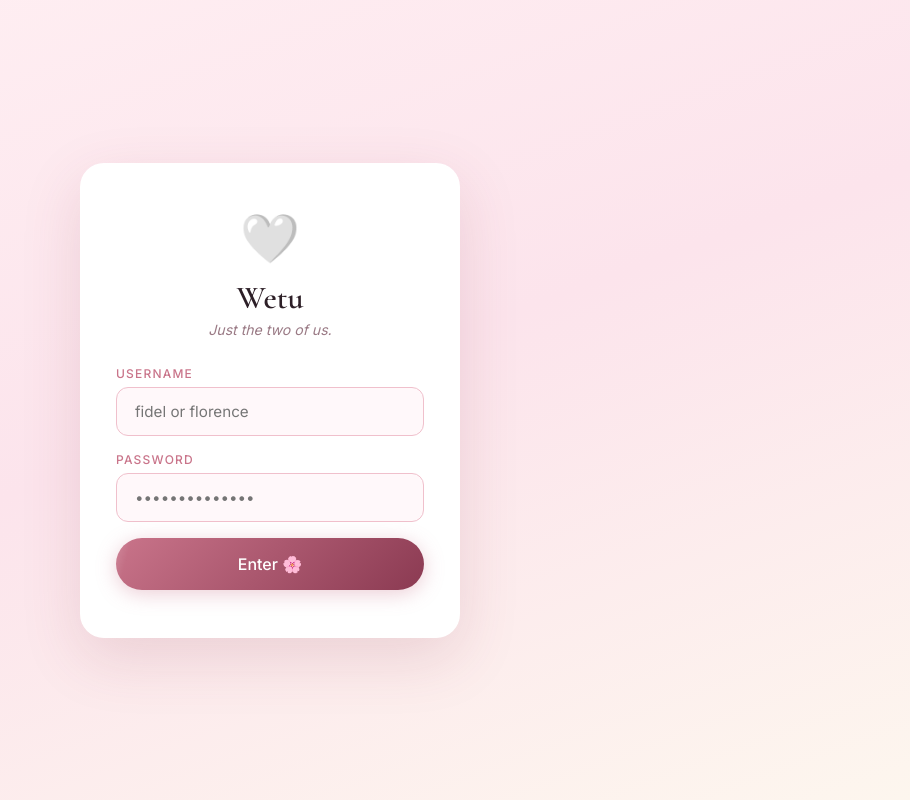
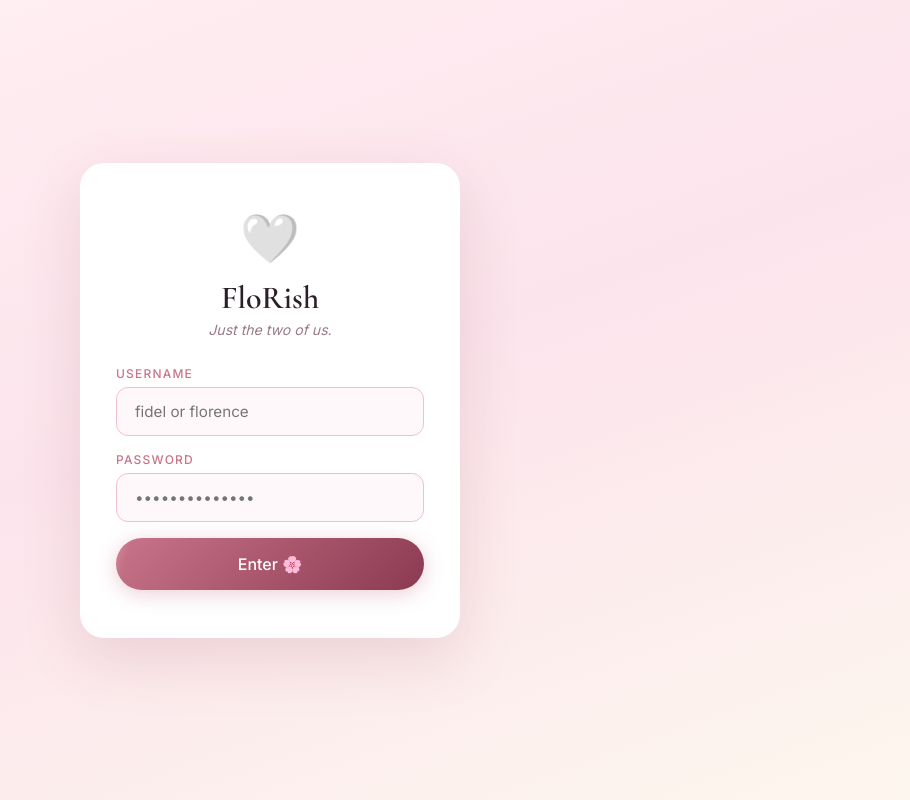
Before and after one commit to fidel-otieno2/something, a React (Vite) app: page /login in a window 1280 px wide. Shown: the whole page, without its empty margins (370-1280 px from the left). Built offline with nearby package versions, Linux system fonts and the light colour scheme; no server answers.

Commit message:
feat: rename app to FloRish

```diff
--- a/index.html
+++ b/index.html
@@ -6,12 +6,12 @@
     <meta name="mobile-web-app-capable" content="yes" />
     <meta name="apple-mobile-web-app-capable" content="yes" />
     <meta name="apple-mobile-web-app-status-bar-style" content="default" />
-    <meta name="apple-mobile-web-app-title" content="Wetu" />
+    <meta name="apple-mobile-web-app-title" content="FloRish" />
     <meta name="theme-color" content="#c9748a" />
     <link rel="icon" sizes="48x48" href="/favicon.ico" />
     <link rel="icon" type="image/png" sizes="192x192" href="/icons/icon-192.png" />
     <link rel="apple-touch-icon" href="/icons/apple-touch-icon.png" />
-    <title>Wetu 🤍</title>
+    <title>FloRish 🤍</title>
   </head>
   <body>
     <div id="root"></div>
--- a/src/pages/Chat.jsx
+++ b/src/pages/Chat.jsx
@@ -89,7 +89,7 @@ export default function Chat() {
           <div className="chat-header-name">
             {user?.id === 'fidel' ? 'Florence 🤍' : 'Fidel 🤍'}
           </div>
-          <div className="chat-header-sub">Wetu</div>
+          <div className="chat-header-sub">FloRish</div>
         </div>
       </header>
 
--- a/src/pages/Gallery.jsx
+++ b/src/pages/Gallery.jsx
@@ -45,7 +45,7 @@ export default function Gallery() {
   return (
     <div className="gallery-page">
       <header className="g-header">
-        <span className="g-logo">🤍 Wetu</span>
+        <span className="g-logo">🤍 FloRish</span>
         <div className="g-header-right">
           <span className="g-username">{user?.displayName}</span>
           <button className="btn-logout" onClick={logout}>↩</button>
--- a/src/pages/Login.jsx
+++ b/src/pages/Login.jsx
@@ -41,7 +41,7 @@ export default function Login() {
     <div className="login-bg">
       <div className="login-card">
         <div className="login-icon">🤍</div>
-        <h1>Wetu</h1>
+        <h1>FloRish</h1>
         <p className="login-sub">Just the two of us.</p>
         <form onSubmit={handleLogin}>
           <div className="field">
--- a/vite.config.js
+++ b/vite.config.js
@@ -10,8 +10,8 @@ export default defineConfig({
       workbox: { cleanupOutdatedCaches: true },
       includeAssets: ['favicon.ico', 'icons/icon-192.png', 'icons/icon-512.png', 'icons/apple-touch-icon.png'],
       manifest: {
-        name: 'Wetu 🤍',
-        short_name: 'Wetu',
+        name: 'FloRish 🤍',
+        short_name: 'FloRish',
         description: 'A private space for Fidel & Florence',
         theme_color: '#c9748a',
         background_color: '#1a0a0f',
```
